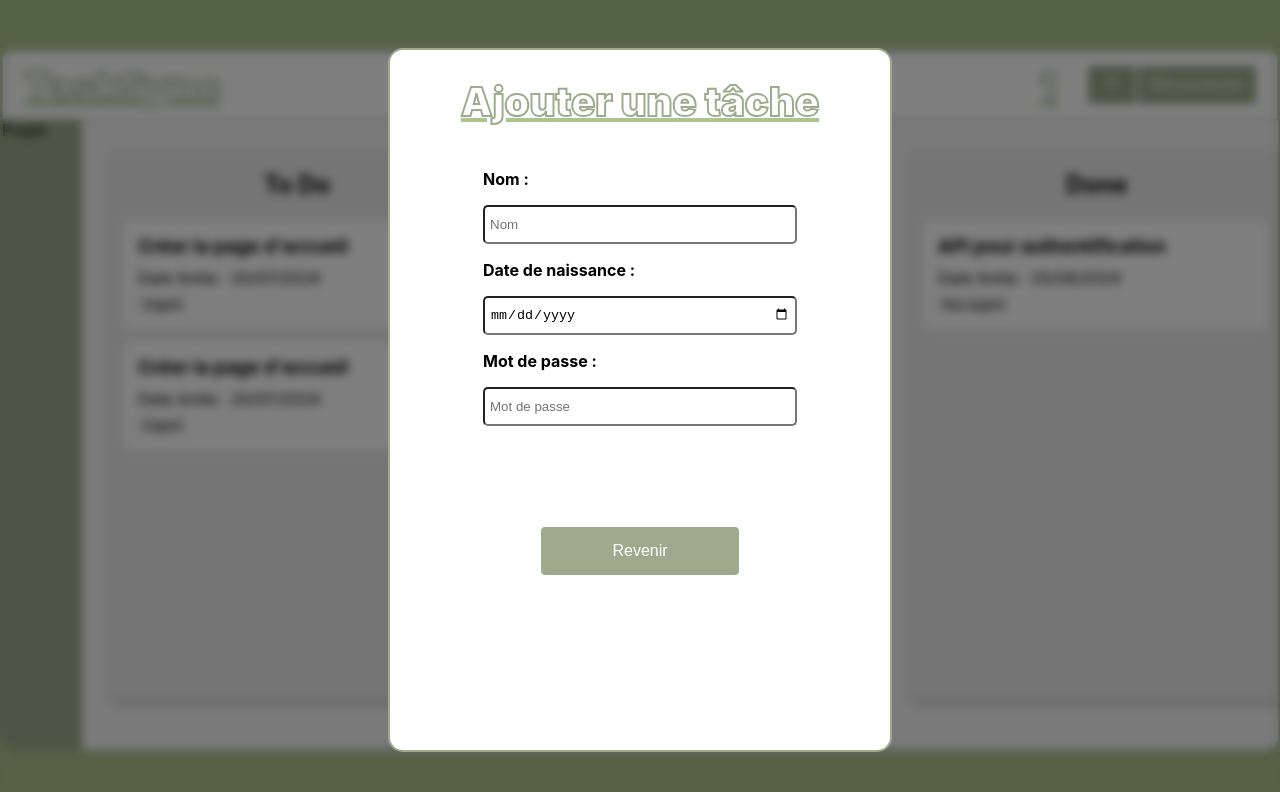
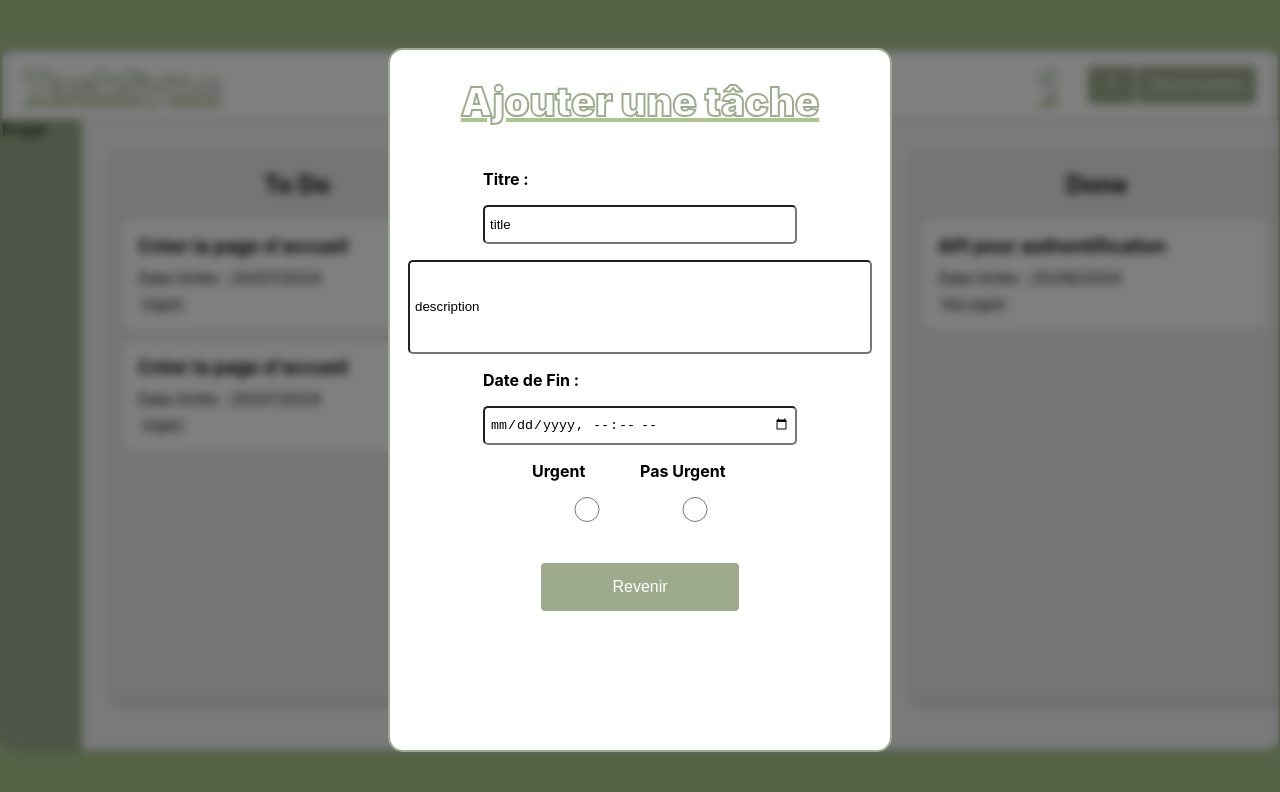
Before and after one commit to OthmaneB-Pro/TaskSync, a React (Create React App) app: page /interface/1 in a window 1280 px wide. Both pictures are taken after a click on the button 1112 px from the left and 85 px from the top of the page. Shown: the top 792 px of the page. Built offline with nearby package versions, Linux system fonts and the light colour scheme.

Commit message:
💄 CRUD : FormulaireForCard > Style in the form

```diff
--- a/src/components/pages/interfaceMain/status/formulaire/FormulaireForCard.tsx
+++ b/src/components/pages/interfaceMain/status/formulaire/FormulaireForCard.tsx
@@ -5,44 +5,70 @@ import { useContext } from "react";
 import { UserContext } from "../../../../../context/UserContext";
 import ButtonPrimary from "../../../../reusable-ui/ButtonPrimary";
 
+export default function FormulaireForCard() {
+  const { formulaire, setFormulaire } = useContext(UserContext);
 
-export default function FormulaireForCard() {
-    const {formulaire, setFormulaire} = useContext(UserContext)
   return (
     <AuthFormStyled>
       <div className="container">
         <Title label={"Ajouter une tâche"} />
         <form onSubmit={() => {}}>
           <InputText
-          value=""
-            name="username"
+            value="title"
+            name="title"
             type="text"
-            placeholder="Nom"
+            placeholder="Titre"
             onChange={() => {}}
-            label={"Nom :"}
+            label={"Titre :"}
             required
           />
+          <InputText
+            value="description"
+            className={"description"}
+            name="description"
+            type="text"
+            placeholder="Description"
+            onChange={() => {}}
+            label={""}
+            required
+          />
+          <InputText
+            value="dueDate"
+            name="dueDate"
+            type="datetime-local"
+            placeholder="Date de Fin"
+            onChange={() => {}}
+            label={"Date de Fin :"}
+            required
+          />
+          <div className="radio">
             <InputText
-            value=""
-              name="date"
-              type="date"
-              placeholder="Date de naissance"
+              className={"radio-input"}
+              value="Urgent"
+              name="tags"
+              type="radio"
+              placeholder=""
               onChange={() => {}}
-              label={"Date de naissance :"}
+              label={"Urgent"}
               required
             />
+            <InputText
+              className={"radio-input"}
+              value="Pas Urgent"
+              name="tags"
+              type="radio"
+              placeholder=""
+              onChange={() => {}}
+              label={"Pas Urgent"}
+              required
+            />
+          </div>
 
-          <InputText
-          value=""
-            name="password"
-            type="password"
-            placeholder="Mot de passe"
-            onChange={() => {}}
-            label={"Mot de passe :"}
-            required
+          <ButtonPrimary
+            label="Revenir"
+            className="button"
+            onClick={() => setFormulaire(!formulaire)}
           />
-
-          <ButtonPrimary label="Revenir" onClick={() => setFormulaire(!formulaire)} />
         </form>
       </div>
     </AuthFormStyled>
@@ -87,4 +113,20 @@ const AuthFormStyled = styled.div`
     flex-direction: column;
     align-items: center;
   }
+  .description {
+    height: 80px;
+    width: 450px;
+  }
+  .radio {
+    display: flex;
+    margin-bottom: 0px;
+
+    .radio-input{
+        width: 100px;
+        display: flex;
+    }
+  }
+  .button{
+    margin-top: 40px;
+  }
 `;
--- a/src/components/reusable-type/Input.tsx
+++ b/src/components/reusable-type/Input.tsx
@@ -6,4 +6,5 @@ export type InputTextType = {
     onChange: (event: React.ChangeEvent<HTMLInputElement>) => void;
     label: string;
     required: boolean;
+    className?: string;
 };
--- a/src/components/reusable-ui/InputText.tsx
+++ b/src/components/reusable-ui/InputText.tsx
@@ -9,6 +9,7 @@ export default function InputText({
   onChange,
   label,
   required,
+  className,
 }: InputTextType) {
   return (
     <InputTextStyled>
@@ -20,6 +21,7 @@ export default function InputText({
         placeholder={placeholder}
         onChange={onChange}
         required={required}
+        className={className}
       ></input>
     </InputTextStyled>
   );
```
